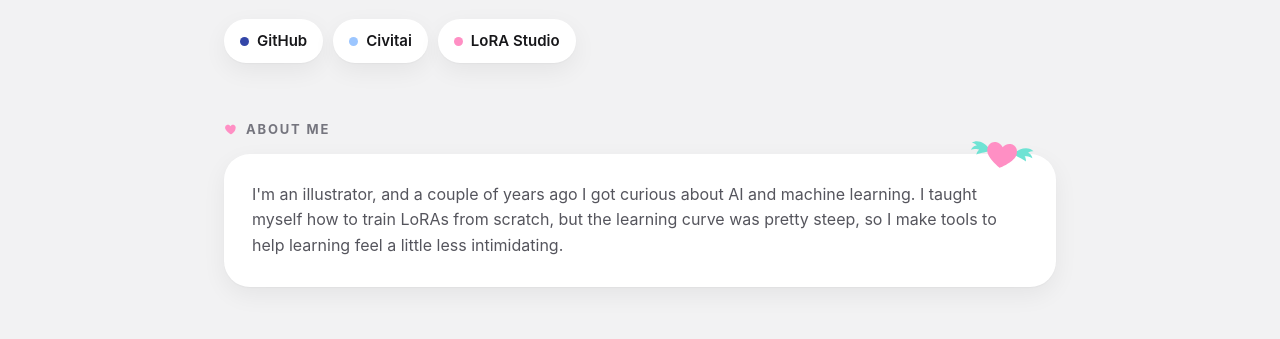
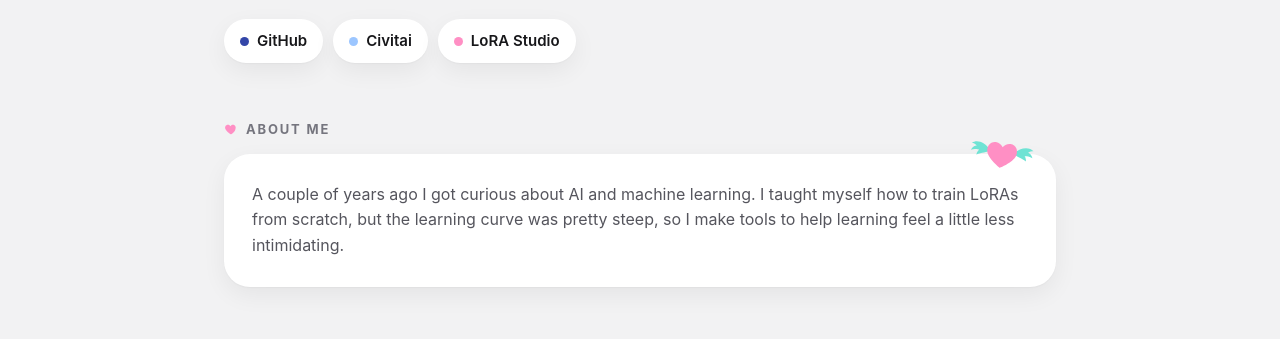
Before and after one commit to cococolacake/cococolacake.github.io, a plain HTML site: page index.html in a window 1280 px wide. Shown: the part 415-754 px from the top of the page. Drawn offline with Linux system fonts and the light colour scheme.

Commit message:
Update index.html

```diff
--- a/index.html
+++ b/index.html
@@ -250,7 +250,7 @@
           <path d="M44 20c6-8 15-9 19-5-3 0-5 2-5 2 4 1 5 5 5 5-4-2-8-1-8-1 2 2 2 5 2 5-5-3-10-3-13-6z" fill="var(--aqua)"/>
           <path d="M32 36s-12-7-14.5-14C15.8 16.6 19 11 24.6 11c3.4 0 5.9 2 7.4 4.3C33.5 13 36 11 39.4 11 45 11 48.2 16.6 46.5 22 44 29 32 36 32 36z" fill="var(--rose)"/>
         </svg>
-        <p>I'm an illustrator, and a couple of years ago I got curious about AI and machine learning. I taught myself how to train LoRAs from scratch, but the learning curve was pretty steep, so I make tools to help learning feel a little less intimidating.</p>
+        <p>A couple of years ago I got curious about AI and machine learning. I taught myself how to train LoRAs from scratch, but the learning curve was pretty steep, so I make tools to help learning feel a little less intimidating.</p>
       </div>
     </section>
 
```
